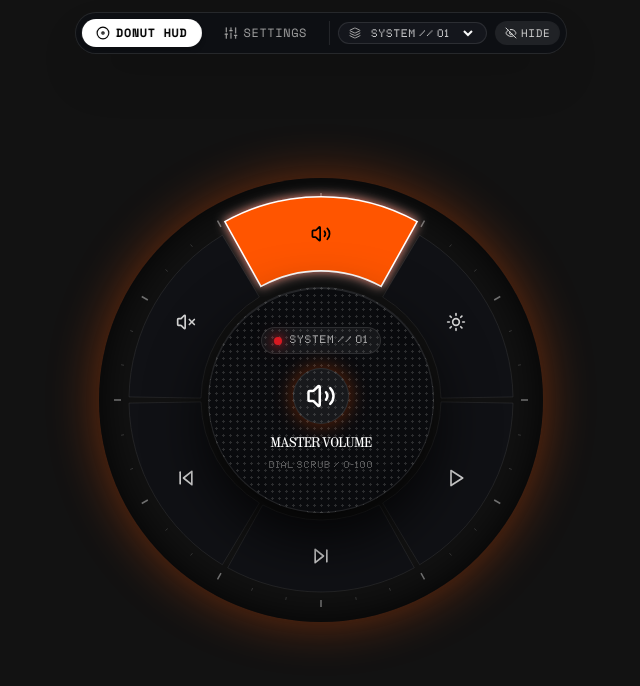
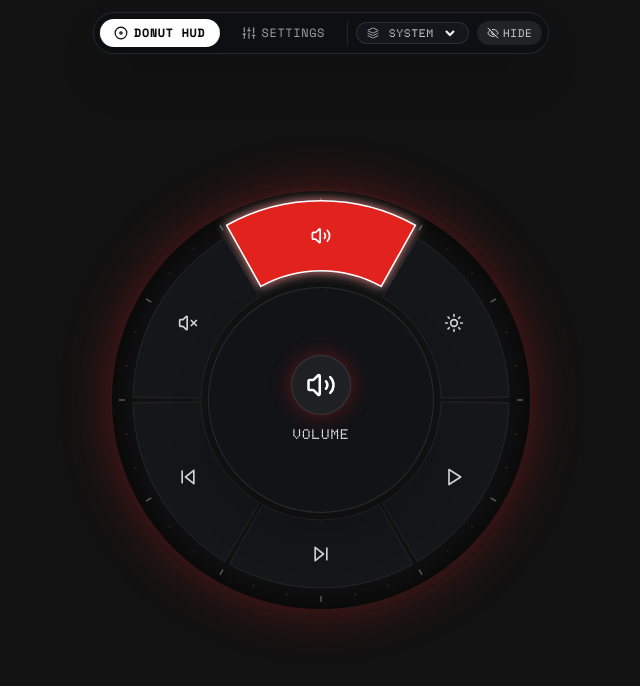
Before and after one commit to Yuvraj675/dial-control, a React (Vite) app: page / in a window 1280 px wide. Shown: the top 686 px of the page, without its empty margins (319-959 px from the left). Built offline with nearby package versions, Linux system fonts and the light colour scheme.

Commit message:
Refine HUD aesthetics: Nothing red palette, single clean action label, remove center dot grid

```diff
--- a/src/components/hud/DonutRadialHUD.tsx
+++ b/src/components/hud/DonutRadialHUD.tsx
@@ -10,7 +10,7 @@ interface DonutRadialHUDProps {
   isOpen: boolean;
   currentMode: "menu" | "volume" | "brightness";
   gaugeValue?: number; // 0-100
-  theme?: "cmf_orange" | "cmf_cyan" | "stealth";
+  theme?: "nothing_red" | "stealth" | "cmf_orange";
   onSelectAction?: (action: WheelAction) => void;
 }
 
@@ -20,39 +20,39 @@ export const DonutRadialHUD: React.FC<DonutRadialHUDProps> = ({
   isOpen,
   currentMode,
   gaugeValue = 50,
-  theme = "cmf_orange",
+  theme = "nothing_red",
   onSelectAction,
 }) => {
-  const size = 460;
+  const size = 450;
   const cx = size / 2;
   const cy = size / 2;
-  const rOuter = 192;
+  const rOuter = 188;
   const rInner = 120;
 
   const actions = profile.actions || [];
   const activeAction = actions[selectedIndex] || actions[0];
 
-  // Nothing signature accent: Stark White, Nothing Red, or CMF Orange
+  // Authentic Nothing Signature Palette (Matching NThing-UI & Nothing Phone)
   const accentColor =
-    theme === "cmf_orange"
-      ? "#FF5500"
-      : theme === "cmf_cyan"
-      ? "#00E5FF"
-      : "#FFFFFF";
+    theme === "nothing_red"
+      ? "#E2201F"
+      : theme === "stealth"
+      ? "#FFFFFF"
+      : "#FF5500";
 
   const glowColor =
-    theme === "cmf_orange"
-      ? "rgba(255, 85, 0, 0.4)"
-      : theme === "cmf_cyan"
-      ? "rgba(0, 229, 255, 0.4)"
-      : "rgba(255, 255, 255, 0.25)";
+    theme === "nothing_red"
+      ? "rgba(226, 32, 31, 0.35)"
+      : theme === "stealth"
+      ? "rgba(255, 255, 255, 0.2)"
+      : "rgba(255, 85, 0, 0.35)";
 
-  // 36 Mechanical Bezel Tick Marks around the outer rim
+  // Minimal mechanical tick marks around outer rim
   const tickCount = 36;
   const ticks = Array.from({ length: tickCount }).map((_, i) => {
     const angle = (2 * Math.PI * i) / tickCount - Math.PI / 2;
     const r1 = rOuter + 8;
-    const r2 = rOuter + (i % 3 === 0 ? 15 : 11);
+    const r2 = rOuter + (i % 3 === 0 ? 14 : 11);
     return {
       x1: cx + r1 * Math.cos(angle),
       y1: cy + r1 * Math.sin(angle),
@@ -67,9 +67,9 @@ export const DonutRadialHUD: React.FC<DonutRadialHUDProps> = ({
       {isOpen && (
         <div className="fixed inset-0 flex items-center justify-center bg-transparent pointer-events-auto">
           <motion.div
-            initial={{ scale: 0.65, rotate: -22, opacity: 0, filter: "blur(12px)" }}
+            initial={{ scale: 0.65, rotate: -20, opacity: 0, filter: "blur(12px)" }}
             animate={{ scale: 1, rotate: 0, opacity: 1, filter: "blur(0px)" }}
-            exit={{ scale: 0.8, rotate: 12, opacity: 0, filter: "blur(8px)" }}
+            exit={{ scale: 0.8, rotate: 10, opacity: 0, filter: "blur(8px)" }}
             transition={{
               type: "spring",
               stiffness: 420,
@@ -81,9 +81,9 @@ export const DonutRadialHUD: React.FC<DonutRadialHUDProps> = ({
           >
             {/* Ambient Dark Obsidian Backing */}
             <div
-              className="absolute inset-2 rounded-full pointer-events-none"
+              className="absolute inset-4 rounded-full pointer-events-none transition-all duration-300"
               style={{
-                boxShadow: `0 0 50px ${glowColor}, inset 0 0 40px rgba(0,0,0,0.9)`,
+                boxShadow: `0 0 50px ${glowColor}, inset 0 0 40px rgba(0,0,0,0.85)`,
               }}
             />
 
@@ -101,8 +101,8 @@ export const DonutRadialHUD: React.FC<DonutRadialHUDProps> = ({
                 </filter>
               </defs>
 
-              {/* ── Mechanical Outer Bezel Ticks ──────────────────────────── */}
-              <g className="opacity-40">
+              {/* ── Outer Bezel Ticks ────────────────────────────────────── */}
+              <g className="opacity-30">
                 {ticks.map((t, i) => (
                   <line
                     key={i}
@@ -128,7 +128,7 @@ export const DonutRadialHUD: React.FC<DonutRadialHUDProps> = ({
                       cy,
                       rInner,
                       rOuter,
-                      0.032
+                      0.03
                     );
 
                     return (
@@ -151,7 +151,7 @@ export const DonutRadialHUD: React.FC<DonutRadialHUDProps> = ({
                         {/* Wedge Polygon */}
                         <path
                           d={geom.path}
-                          fill={isSelected ? accentColor : "#101115"}
+                          fill={isSelected ? accentColor : "#15161A"}
                           stroke={isSelected ? "#FFFFFF" : "rgba(255, 255, 255, 0.08)"}
                           strokeWidth={isSelected ? 1.5 : 1}
                           filter={isSelected ? "url(#nothing-glow)" : undefined}
@@ -169,7 +169,7 @@ export const DonutRadialHUD: React.FC<DonutRadialHUDProps> = ({
                           <div
                             className={`w-full h-full flex items-center justify-center transition-colors ${
                               isSelected
-                                ? "text-black"
+                                ? (theme === "stealth" ? "text-black" : "text-white")
                                 : "text-neutral-300"
                             }`}
                           >
@@ -181,7 +181,7 @@ export const DonutRadialHUD: React.FC<DonutRadialHUDProps> = ({
                   })}
                 </g>
               ) : (
-                // ── Continuous Circular Gauge Mode (Volume / Backlight) ────
+                // ── Continuous Circular Gauge Mode (Volume / Brightness) ───
                 <g>
                   {/* Gauge Track */}
                   <circle
@@ -189,7 +189,7 @@ export const DonutRadialHUD: React.FC<DonutRadialHUDProps> = ({
                     cy={cy}
                     r={(rInner + rOuter) / 2}
                     fill="none"
-                    stroke="#14161C"
+                    stroke="#16181F"
                     strokeWidth={rOuter - rInner}
                   />
 
@@ -221,31 +221,23 @@ export const DonutRadialHUD: React.FC<DonutRadialHUDProps> = ({
               )}
             </svg>
 
-            {/* ── Central Obsidian Hub (Knurled Bezel + Telemetry) ─────────── */}
+            {/* ── Central Clean Obsidian Disc (No Knurling Pattern) ────────── */}
             <motion.div
-              className="relative z-10 flex flex-col items-center justify-center rounded-full nothing-chassis knurling-bezel border border-white/10"
+              className="relative z-10 flex flex-col items-center justify-center rounded-full bg-[#121316] border border-white/10 shadow-2xl"
               style={{
                 width: rInner * 2 - 14,
                 height: rInner * 2 - 14,
               }}
             >
               {currentMode === "menu" ? (
-                <div className="flex flex-col items-center justify-center text-center px-4 w-full">
-                  {/* Top Header Tag: Red LED + Profile in Ndot57 */}
-                  <div className="flex items-center gap-2 mb-2 px-3 py-1 rounded-full bg-white/[0.05] border border-white/10">
-                    <div className="w-2 h-2 rounded-full red-led" />
-                    <span className="font-ndot text-[11px] tracking-widest text-neutral-300 uppercase">
-                      {profile.name}
-                    </span>
-                  </div>
-
+                <div className="flex flex-col items-center justify-center text-center px-4">
                   {/* Active Action Lucide Vector Icon with Micro-Spring */}
                   <motion.div
                     key={activeAction?.id}
                     initial={{ scale: 0.75, y: 3, opacity: 0 }}
                     animate={{ scale: 1, y: 0, opacity: 1 }}
                     transition={{ type: "spring", stiffness: 500, damping: 24 }}
-                    className="my-1.5 p-3 rounded-full bg-white/[0.06] border border-white/10 text-white flex items-center justify-center"
+                    className="p-3.5 rounded-full bg-white/[0.06] border border-white/10 text-white flex items-center justify-center"
                     style={{
                       boxShadow: `0 0 20px ${glowColor}`,
                     }}
@@ -253,18 +245,13 @@ export const DonutRadialHUD: React.FC<DonutRadialHUDProps> = ({
                     {getActionIcon(activeAction?.icon || "disc", 30, "text-white", 2.0)}
                   </motion.div>
 
-                  {/* Action Label in Nothing Headline Font */}
-                  <div className="font-ntype-headline text-sm font-bold tracking-wider text-white uppercase mt-1">
+                  {/* ONLY ONE Single Main Text in Ndot57 */}
+                  <div className="font-ndot text-sm text-white tracking-widest uppercase mt-2.5">
                     {activeAction?.label}
-                  </div>
-
-                  {/* Telemetry Footer in Ndot57 / Monospace */}
-                  <div className="font-ndot text-[10px] text-neutral-400 mt-1 uppercase tracking-wider">
-                    {activeAction?.desc || (activeAction?.keys?.join(" + ") ?? "READY")}
                   </div>
                 </div>
               ) : (
-                /* Gauge Center Level Readout in Ndot57 */
+                /* Gauge Center Mode */
                 <div className="flex flex-col items-center justify-center text-center">
                   <div className="mb-2 p-2.5 rounded-full bg-white/[0.06] border border-white/10 text-white">
                     {getActionIcon(currentMode === "volume" ? "volume" : "brightness", 24, "text-white", 2.0)}
@@ -277,8 +264,8 @@ export const DonutRadialHUD: React.FC<DonutRadialHUDProps> = ({
                   >
                     {Math.round(gaugeValue)}%
                   </motion.div>
-                  <span className="font-ndot text-[10px] uppercase text-neutral-400 tracking-widest mt-1">
-                    {currentMode === "volume" ? "MASTER // AUDIO" : "PANEL // BACKLIGHT"}
+                  <span className="font-ndot text-[11px] uppercase text-neutral-400 tracking-widest mt-1">
+                    {currentMode === "volume" ? "VOLUME" : "BRIGHTNESS"}
                   </span>
                 </div>
               )}
--- a/src/data/defaultProfiles.ts
+++ b/src/data/defaultProfiles.ts
@@ -2,7 +2,7 @@ import { ProfilesConfig } from "../types/profile";
 
 export const DEFAULT_CONFIG: ProfilesConfig = {
   settings: {
-    theme: "cmf_orange",
+    theme: "nothing_red",
     dial_radius: 185,
     donut_thickness: 64,
     sensitivity: 1.0,
@@ -13,86 +13,86 @@ export const DEFAULT_CONFIG: ProfilesConfig = {
   profiles: {
     default: {
       id: "default",
-      name: "SYSTEM // 01",
+      name: "System",
       icon: "sliders",
       match_patterns: ["*"],
       actions: [
-        { id: "volume_mode", label: "MASTER VOLUME", icon: "volume", type: "mode", desc: "DIAL SCRUB / 0-100" },
-        { id: "brightness_mode", label: "BACKLIGHT", icon: "brightness", type: "mode", desc: "NATIVE OSD / FN KEYS" },
-        { id: "media_playpause", label: "PLAY / PAUSE", icon: "playpause", type: "key", action: "playpause", desc: "MPRIS MEDIA KEY" },
-        { id: "media_next", label: "NEXT TRACK", icon: "next", type: "key", action: "next", desc: "SKIP FORWARD" },
-        { id: "media_prev", label: "PREV TRACK", icon: "prev", type: "key", action: "prev", desc: "SKIP BACK" },
-        { id: "mute_toggle", label: "AUDIO MUTE", icon: "mute", type: "mute", desc: "WIREPLUMBER TOGGLE" },
+        { id: "volume_mode", label: "VOLUME", icon: "volume", type: "mode" },
+        { id: "brightness_mode", label: "BRIGHTNESS", icon: "brightness", type: "mode" },
+        { id: "media_playpause", label: "PLAY / PAUSE", icon: "playpause", type: "key", action: "playpause" },
+        { id: "media_next", label: "NEXT TRACK", icon: "next", type: "key", action: "next" },
+        { id: "media_prev", label: "PREV TRACK", icon: "prev", type: "key", action: "prev" },
+        { id: "mute_toggle", label: "MUTE", icon: "mute", type: "mute" },
       ],
     },
     media_video: {
       id: "media_video",
-      name: "MEDIA // 02",
+      name: "Media",
       icon: "video",
       match_patterns: ["*youtube*", "*netflix*", "*spotify*", "*vlc*", "*mpv*"],
       actions: [
-        { id: "media_playpause", label: "PLAY / PAUSE", icon: "playpause", type: "key", action: "playpause", desc: "SPACE KEYPRESS" },
-        { id: "seek_fwd", label: "SEEK +10S", icon: "next", type: "hotkey", keys: ["KEY_RIGHT"], desc: "JUMP FORWARD" },
-        { id: "seek_bwd", label: "SEEK -10S", icon: "prev", type: "hotkey", keys: ["KEY_LEFT"], desc: "JUMP BACKWARD" },
-        { id: "fullscreen", label: "FULLSCREEN", icon: "monitor", type: "hotkey", keys: ["KEY_F"], desc: "TOGGLE [F]" },
-        { id: "video_mute", label: "MUTE AUDIO", icon: "mute", type: "hotkey", keys: ["KEY_M"], desc: "AUDIO OFF [M]" },
-        { id: "volume_mode", label: "VOLUME LEVEL", icon: "volume", type: "mode", desc: "CONTINUOUS SCRUB" },
+        { id: "media_playpause", label: "PLAY / PAUSE", icon: "playpause", type: "key", action: "playpause" },
+        { id: "seek_fwd", label: "SEEK +10S", icon: "next", type: "hotkey", keys: ["KEY_RIGHT"] },
+        { id: "seek_bwd", label: "SEEK -10S", icon: "prev", type: "hotkey", keys: ["KEY_LEFT"] },
+        { id: "fullscreen", label: "FULLSCREEN", icon: "monitor", type: "hotkey", keys: ["KEY_F"] },
+        { id: "video_mute", label: "MUTE", icon: "mute", type: "hotkey", keys: ["KEY_M"] },
+        { id: "volume_mode", label: "VOLUME", icon: "volume", type: "mode" },
       ],
     },
     code_editor: {
       id: "code_editor",
-      name: "DEV_ENV // 03",
+      name: "Code",
       icon: "terminal",
       match_patterns: ["*code*", "*cursor*", "*zed*", "*sublime*", "*nvim*"],
       actions: [
-        { id: "code_save", label: "SAVE ALL", icon: "save", type: "hotkey", keys: ["KEY_LEFTCTRL", "KEY_S"], desc: "CTRL + S" },
-        { id: "code_format", label: "FORMAT CODE", icon: "format", type: "hotkey", keys: ["KEY_LEFTSHIFT", "KEY_LEFTALT", "KEY_F"], desc: "PRETTIER / LSP" },
-        { id: "code_find", label: "SEARCH ALL", icon: "find", type: "hotkey", keys: ["KEY_LEFTCTRL", "KEY_LEFTSHIFT", "KEY_F"], desc: "GLOBAL SEARCH" },
-        { id: "code_comment", label: "LINE COMMENT", icon: "comment", type: "hotkey", keys: ["KEY_LEFTCTRL", "KEY_SLASH"], desc: "TOGGLE COMMENT" },
-        { id: "code_terminal", label: "TERMINAL", icon: "terminal", type: "hotkey", keys: ["KEY_LEFTCTRL", "KEY_GRAVE"], desc: "DROPDOWN PTY" },
-        { id: "code_git", label: "GIT SOURCE", icon: "git", type: "hotkey", keys: ["KEY_LEFTCTRL", "KEY_LEFTSHIFT", "KEY_G"], desc: "DIFF VIEWER" },
+        { id: "code_save", label: "SAVE ALL", icon: "save", type: "hotkey", keys: ["KEY_LEFTCTRL", "KEY_S"] },
+        { id: "code_format", label: "FORMAT", icon: "format", type: "hotkey", keys: ["KEY_LEFTSHIFT", "KEY_LEFTALT", "KEY_F"] },
+        { id: "code_find", label: "FIND IN FILES", icon: "find", type: "hotkey", keys: ["KEY_LEFTCTRL", "KEY_LEFTSHIFT", "KEY_F"] },
+        { id: "code_comment", label: "COMMENT", icon: "comment", type: "hotkey", keys: ["KEY_LEFTCTRL", "KEY_SLASH"] },
+        { id: "code_terminal", label: "TERMINAL", icon: "terminal", type: "hotkey", keys: ["KEY_LEFTCTRL", "KEY_GRAVE"] },
+        { id: "code_git", label: "GIT DIFF", icon: "git", type: "hotkey", keys: ["KEY_LEFTCTRL", "KEY_LEFTSHIFT", "KEY_G"] },
       ],
     },
     file_manager: {
       id: "file_manager",
-      name: "STORAGE // 04",
+      name: "Files",
       icon: "folder",
       match_patterns: ["*nautilus*", "*dolphin*", "*thunar*", "*pcmanfm*", "*filee*", "*explorer*"],
       actions: [
-        { id: "file_copy", label: "COPY ITEM", icon: "copy", type: "hotkey", keys: ["KEY_LEFTCTRL", "KEY_C"], desc: "CLIPBOARD [CTRL+C]" },
-        { id: "file_paste", label: "PASTE ITEM", icon: "paste", type: "hotkey", keys: ["KEY_LEFTCTRL", "KEY_V"], desc: "INSERT [CTRL+V]" },
-        { id: "file_trash", label: "TRASH DELETE", icon: "trash", type: "hotkey", keys: ["KEY_DELETE"], desc: "MOVE TO RECYCLE" },
-        { id: "file_new_folder", label: "NEW FOLDER", icon: "new_folder", type: "hotkey", keys: ["KEY_LEFTCTRL", "KEY_LEFTSHIFT", "KEY_N"], desc: "DIRECTORY CREATE" },
-        { id: "file_rename", label: "RENAME ITEM", icon: "rename", type: "hotkey", keys: ["KEY_F2"], desc: "INLINE RENAME" },
-        { id: "file_terminal", label: "TERMINAL HERE", icon: "terminal", type: "command", cmd: "gnome-terminal || xterm", desc: "SPAWN SHELL" },
+        { id: "file_copy", label: "COPY", icon: "copy", type: "hotkey", keys: ["KEY_LEFTCTRL", "KEY_C"] },
+        { id: "file_paste", label: "PASTE", icon: "paste", type: "hotkey", keys: ["KEY_LEFTCTRL", "KEY_V"] },
+        { id: "file_trash", label: "DELETE", icon: "trash", type: "hotkey", keys: ["KEY_DELETE"] },
+        { id: "file_new_folder", label: "NEW FOLDER", icon: "new_folder", type: "hotkey", keys: ["KEY_LEFTCTRL", "KEY_LEFTSHIFT", "KEY_N"] },
+        { id: "file_rename", label: "RENAME", icon: "rename", type: "hotkey", keys: ["KEY_F2"] },
+        { id: "file_terminal", label: "TERMINAL", icon: "terminal", type: "command", cmd: "gnome-terminal || xterm" },
       ],
     },
     browser_nav: {
       id: "browser_nav",
-      name: "BROWSER // 05",
+      name: "Browser",
       icon: "globe",
       match_patterns: ["*firefox*", "*chrome*", "*zen*", "*brave*", "*edge*"],
       actions: [
-        { id: "nav_back", label: "NAV BACK", icon: "back", type: "hotkey", keys: ["KEY_LEFTALT", "KEY_LEFT"], desc: "HISTORY [ALT+LEFT]" },
-        { id: "nav_fwd", label: "NAV FORWARD", icon: "forward", type: "hotkey", keys: ["KEY_LEFTALT", "KEY_RIGHT"], desc: "HISTORY [ALT+RIGHT]" },
-        { id: "nav_reload", label: "RELOAD PAGE", icon: "reload", type: "hotkey", keys: ["KEY_LEFTCTRL", "KEY_R"], desc: "FORCE REFRESH" },
-        { id: "nav_new_tab", label: "NEW TAB", icon: "new_tab", type: "hotkey", keys: ["KEY_LEFTCTRL", "KEY_T"], desc: "SPAWN TAB" },
-        { id: "nav_close_tab", label: "CLOSE TAB", icon: "close_tab", type: "hotkey", keys: ["KEY_LEFTCTRL", "KEY_W"], desc: "DESTROY TAB" },
-        { id: "nav_reopen_tab", label: "RESTORE TAB", icon: "reopen_tab", type: "hotkey", keys: ["KEY_LEFTCTRL", "KEY_LEFTSHIFT", "KEY_T"], desc: "UNDO CLOSE" },
+        { id: "nav_back", label: "BACK", icon: "back", type: "hotkey", keys: ["KEY_LEFTALT", "KEY_LEFT"] },
+        { id: "nav_fwd", label: "FORWARD", icon: "forward", type: "hotkey", keys: ["KEY_LEFTALT", "KEY_RIGHT"] },
+        { id: "nav_reload", label: "RELOAD", icon: "reload", type: "hotkey", keys: ["KEY_LEFTCTRL", "KEY_R"] },
+        { id: "nav_new_tab", label: "NEW TAB", icon: "new_tab", type: "hotkey", keys: ["KEY_LEFTCTRL", "KEY_T"] },
+        { id: "nav_close_tab", label: "CLOSE TAB", icon: "close_tab", type: "hotkey", keys: ["KEY_LEFTCTRL", "KEY_W"] },
+        { id: "nav_reopen_tab", label: "RESTORE TAB", icon: "reopen_tab", type: "hotkey", keys: ["KEY_LEFTCTRL", "KEY_LEFTSHIFT", "KEY_T"] },
       ],
     },
     creative_design: {
       id: "creative_design",
-      name: "CANVAS // 06",
+      name: "Design",
       icon: "palette",
       match_patterns: ["*figma*", "*blender*", "*resolve*", "*photoshop*", "*inkscape*"],
       actions: [
-        { id: "draw_undo", label: "UNDO STEP", icon: "undo", type: "hotkey", keys: ["KEY_LEFTCTRL", "KEY_Z"], desc: "STEP BACK [CTRL+Z]" },
-        { id: "draw_redo", label: "REDO STEP", icon: "redo", type: "hotkey", keys: ["KEY_LEFTCTRL", "KEY_Y"], desc: "STEP FORWARD" },
-        { id: "draw_zoom_in", label: "ZOOM IN", icon: "zoom_in", type: "hotkey", keys: ["KEY_LEFTCTRL", "KEY_EQUAL"], desc: "MAGNIFY CANVAS" },
-        { id: "draw_zoom_out", label: "ZOOM OUT", icon: "zoom_out", type: "hotkey", keys: ["KEY_LEFTCTRL", "KEY_MINUS"], desc: "REDUCE CANVAS" },
-        { id: "draw_hand", label: "PAN CANVAS", icon: "pan", type: "hotkey", keys: ["KEY_H"], desc: "HAND TOOL [H]" },
-        { id: "draw_select", label: "POINTER", icon: "select", type: "hotkey", keys: ["KEY_V"], desc: "SELECTION [V]" },
+        { id: "draw_undo", label: "UNDO", icon: "undo", type: "hotkey", keys: ["KEY_LEFTCTRL", "KEY_Z"] },
+        { id: "draw_redo", label: "REDO", icon: "redo", type: "hotkey", keys: ["KEY_LEFTCTRL", "KEY_Y"] },
+        { id: "draw_zoom_in", label: "ZOOM IN", icon: "zoom_in", type: "hotkey", keys: ["KEY_LEFTCTRL", "KEY_EQUAL"] },
+        { id: "draw_zoom_out", label: "ZOOM OUT", icon: "zoom_out", type: "hotkey", keys: ["KEY_LEFTCTRL", "KEY_MINUS"] },
+        { id: "draw_hand", label: "PAN", icon: "pan", type: "hotkey", keys: ["KEY_H"] },
+        { id: "draw_select", label: "SELECT", icon: "select", type: "hotkey", keys: ["KEY_V"] },
       ],
     },
   },
--- a/src/types/profile.ts
+++ b/src/types/profile.ts
@@ -20,7 +20,7 @@ export interface DialProfile {
 }
 
 export interface AppSettings {
-  theme: "cmf_orange" | "cmf_cyan" | "stealth";
+  theme: "nothing_red" | "stealth" | "cmf_orange";
   dial_radius: number;
   donut_thickness: number;
   sensitivity: number;
```
